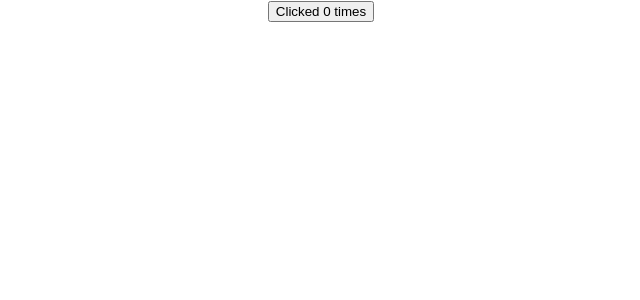
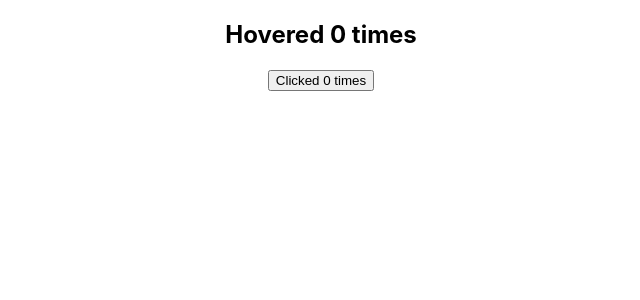
Before and after one commit to edwinisnow/react-basics, a React (Create React App) app: page / in a window 1280 px wide. Shown: the top 300 px of the page, without its empty margins (319-959 px from the left). Built offline with nearby package versions, Linux system fonts and the light colour scheme.

Commit message:
HC HoverCounter

```diff
--- a/src/App.js
+++ b/src/App.js
@@ -30,12 +30,16 @@
 import Hero from './components/Hero';
 import ErrorBoundary from './components/ErrorBoundary';
 import ClickCounter from './components/ClickCounter';
+import HoverCounter from './components/HoverCounter';
 
 
 function App() {
   return (
     <div className="App">
+
+      <HoverCounter />
       <ClickCounter />
+
       {/* <ErrorBoundary>
         <Hero heroName="Batman" />
       </ErrorBoundary>
--- /dev/null
+++ b/src/components/HoverCounter.js
@@ -0,0 +1,27 @@
+import React, { Component } from 'react'
+
+class HoverCounter extends Component {
+    constructor(props) {
+        super(props)
+
+        this.state = {
+            count: 0
+        }
+    }
+    incrementCount = () => {
+        this.setState(prevState => {
+            return { count: prevState.count + 1 }
+        })
+    }
+
+    render() {
+        const { count } = this.state;
+        return (
+            <div>
+                <h2 onMouseOver={this.incrementCount}>Hovered {count} times</h2>
+            </div>
+        )
+    }
+}
+
+export default HoverCounter
```
